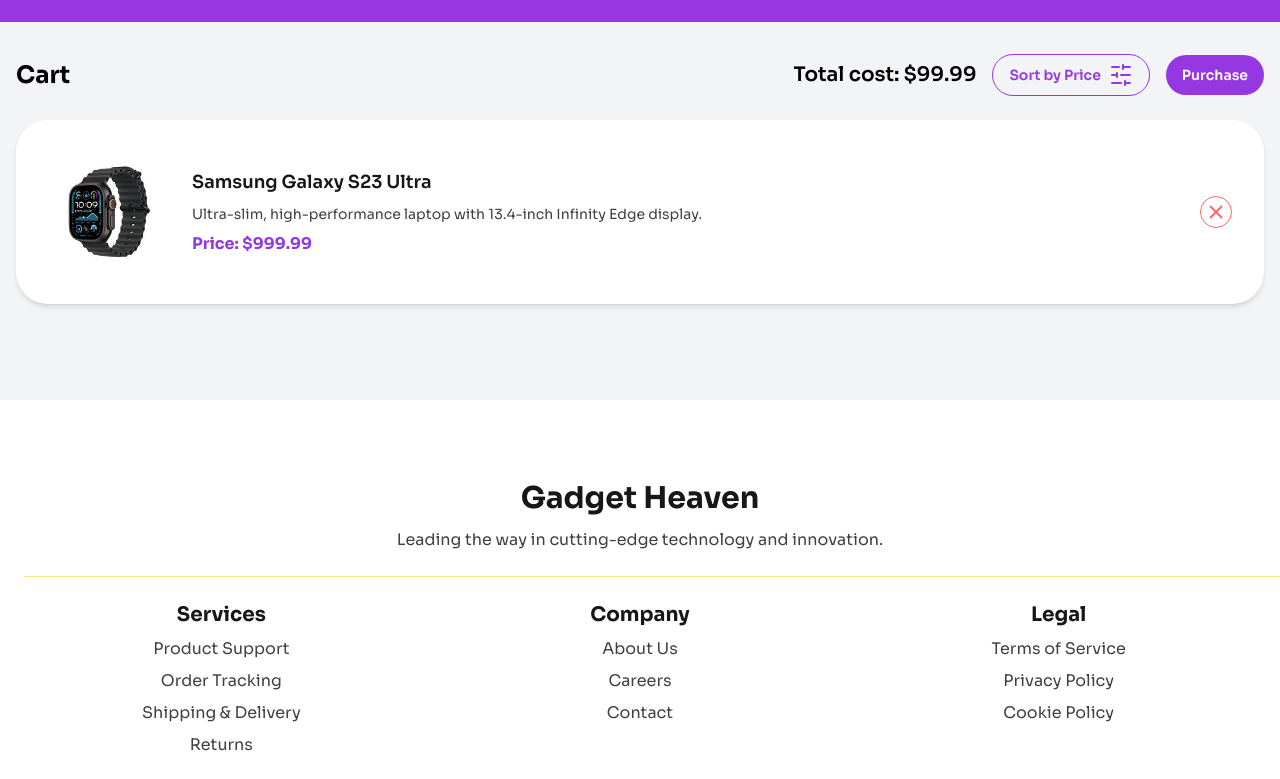
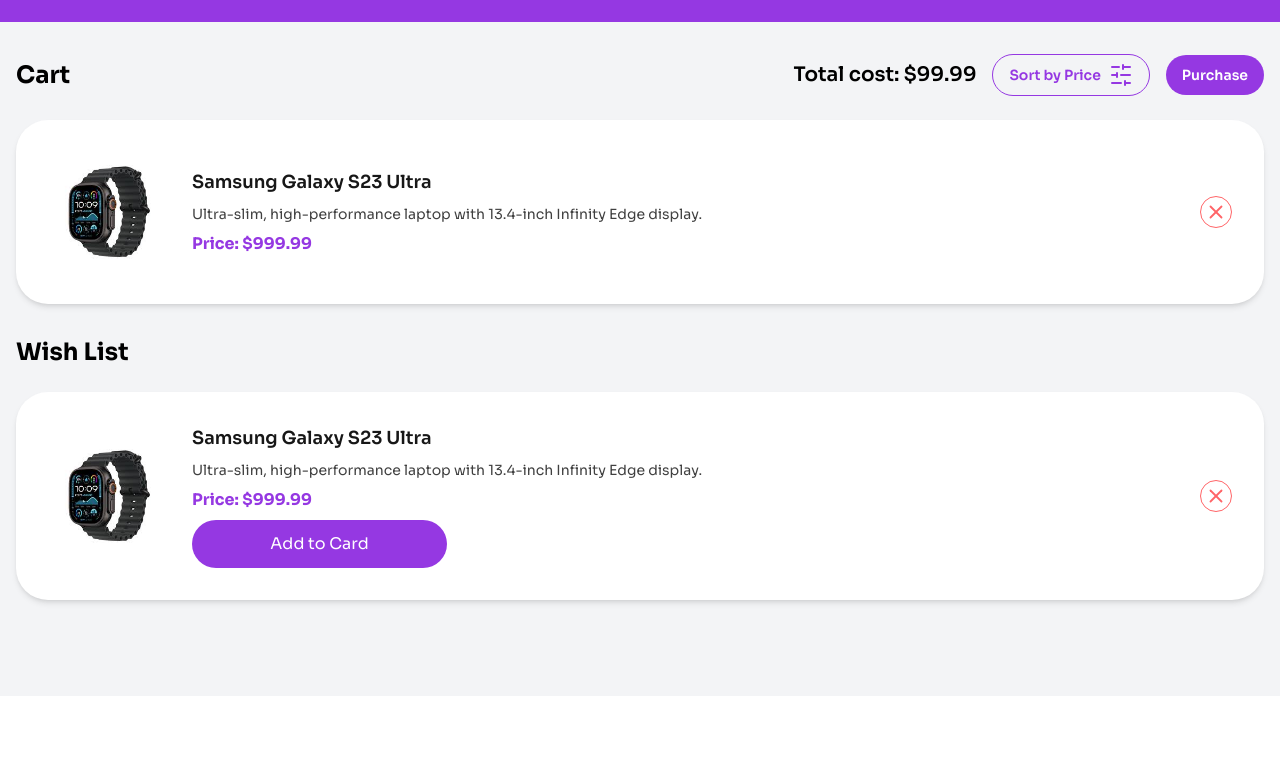
Before and after one commit to programming-hero-web-course-4/b10a8-gadget-heaven-lightDevX, a React (Vite) app: page /dashboard in a window 1280 px wide. Shown: the part 420-1199 px from the top of the page. Built offline with nearby package versions, Linux system fonts and the light colour scheme.

Commit message:
Wish Component Create

```diff
--- a/src/components/Dashboard/Dashboard.jsx
+++ b/src/components/Dashboard/Dashboard.jsx
@@ -1,4 +1,5 @@
 import CartList from "../CartList/CartList";
+import WishList from "../WishList/WishList";
 
 const Dashboard = () => {
   return (
@@ -25,6 +26,7 @@
       </div>
 
       <CartList></CartList>
+      <WishList></WishList>
     </>
   );
 };
--- /dev/null
+++ b/src/components/WishList/WishComponent.jsx
@@ -0,0 +1,40 @@
+import { X } from "lucide-react";
+
+const WishComponent = () => {
+  return (
+    <div className="relative my-6 flex flex-col items-center gap-6 rounded-4xl bg-white p-6 shadow-md md:flex-row md:items-center md:p-8">
+      {/* Product Image */}
+      <div className="w-full max-w-[120px] md:w-auto">
+        <img
+          src="/productImage/AppleWatchUltra2.jpg"
+          alt="Apple Watch Ultra 2"
+          className="h-full w-full rounded-xl object-cover"
+        />
+      </div>
+
+      {/* Product Details & Remove Button */}
+      <div className="flex w-full flex-col md:flex-row md:items-center md:justify-between">
+        <div className="flex flex-col gap-2">
+          <h2 className="text-lg font-semibold text-neutral-900">
+            Samsung Galaxy S23 Ultra
+          </h2>
+          <p className="text-sm text-neutral-700">
+            Ultra-slim, high-performance laptop with 13.4-inch Infinity Edge
+            display.
+          </p>
+          <p className="text-primary text-base font-bold">Price: $999.99</p>
+          <button className="bg-primary rounded-4xl px-7 py-3 text-white md:w-1/2">
+            Add to Card
+          </button>
+        </div>
+
+        {/* Remove Button (Top Right on Mobile, Right Side on Desktop) */}
+        <button className="absolute top-4 right-4 text-red-400 md:relative md:top-0 md:right-0 md:ml-4">
+          <X className="h-8 w-8 rounded-full border border-red-400 p-1 transition hover:bg-red-400 hover:text-white" />
+        </button>
+      </div>
+    </div>
+  );
+};
+
+export default WishComponent;
--- /dev/null
+++ b/src/components/WishList/WishList.jsx
@@ -0,0 +1,12 @@
+import WishComponent from "./WishComponent";
+
+const WishList = () => {
+  return (
+    <div className="container mx-auto mt-8 px-4">
+      <h1 className="text-xl font-bold md:text-2xl">Wish List</h1>
+      <WishComponent></WishComponent>
+    </div>
+  );
+};
+
+export default WishList;
```
